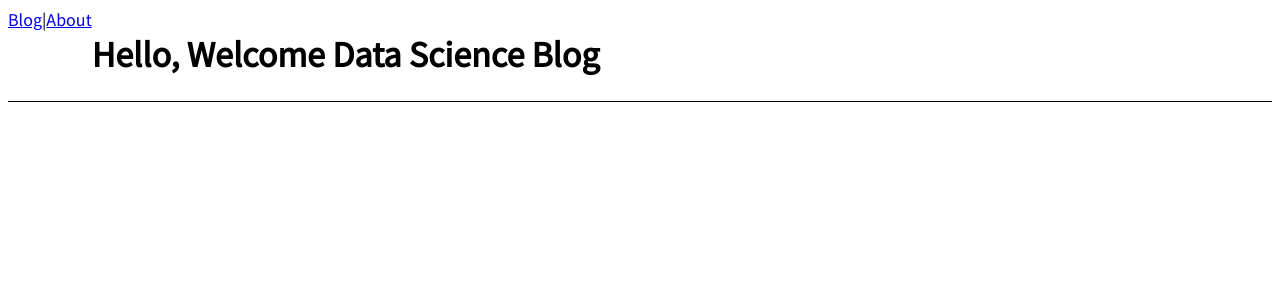
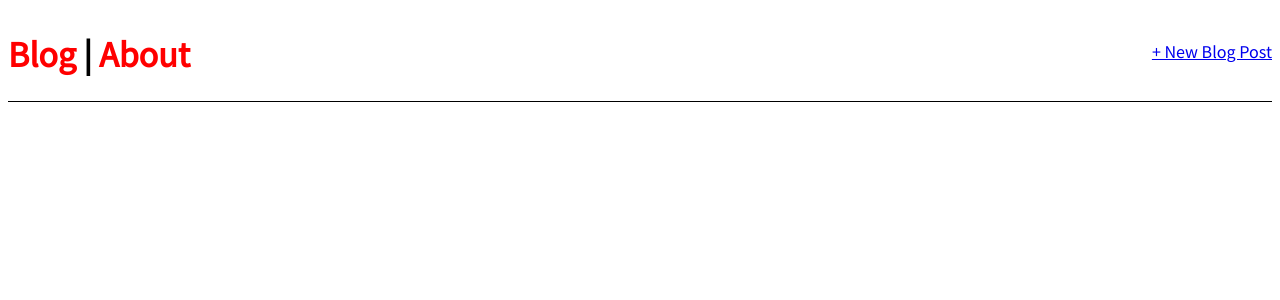
Before and after one commit to musawakiliML/DataScience-Blog, a Django app: page / in a window 1280 px wide. Shown: the top 300 px of the page. Run offline with Django 4.2, Linux system fonts and the light colour scheme; data that the repository does not hold is empty.

Commit message:
update: adding more features

```diff
--- a/templates/base.html
+++ b/templates/base.html
@@ -12,10 +12,13 @@
 <body>
 
     <header>
-        <a href="{% url 'home' %}">Blog</a> | <a href="{% url 'about' %}">About</a>
-        <h1>Hello, Welcome Data Science Blog</h1>
+        <div class="nav-left">
+            <h1><a href="{% url 'home' %}">Blog</a> | <a href="{% url 'about' %}">About</a></h1>
+        </div>
+        <div class="nav-right">
+            <a href="{% url 'post_new' %}">+ New Blog Post</a>
+        </div>
     </header>
-
 
     <div>
         {% block content %}
```
